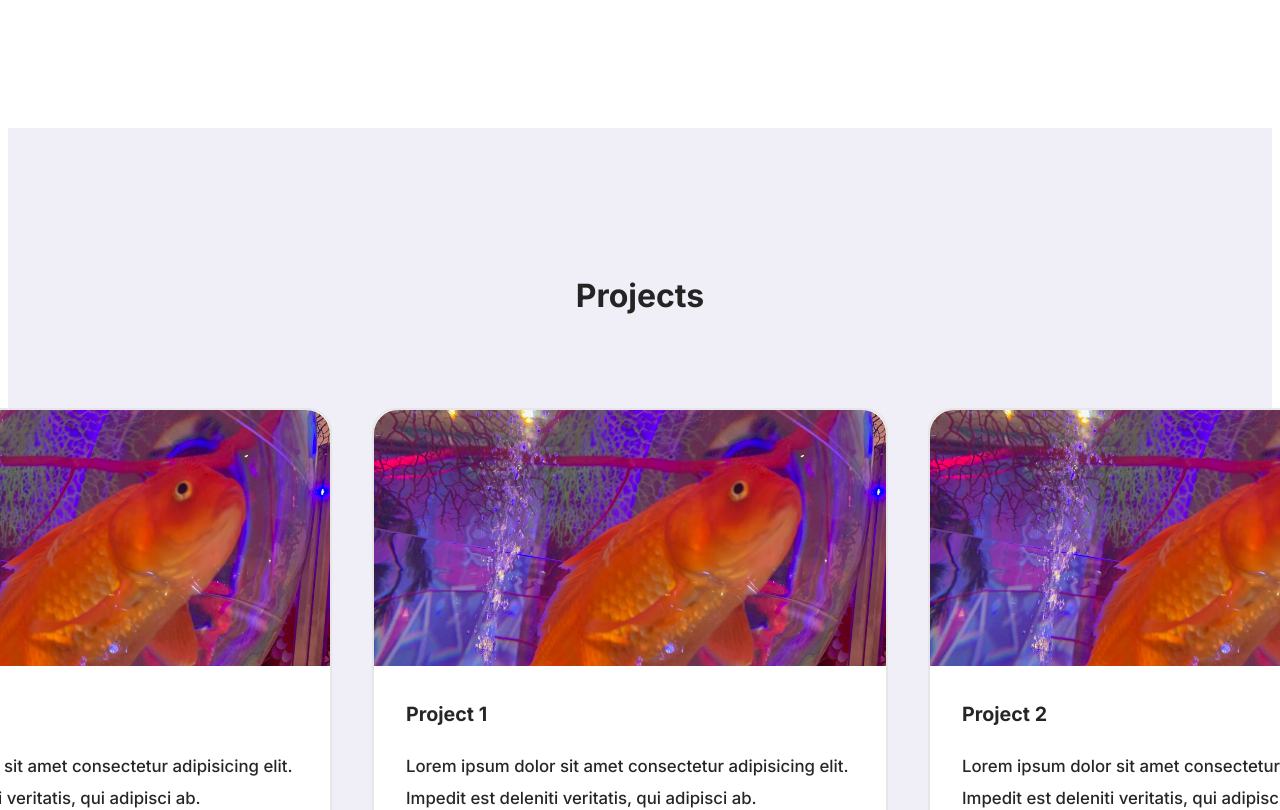
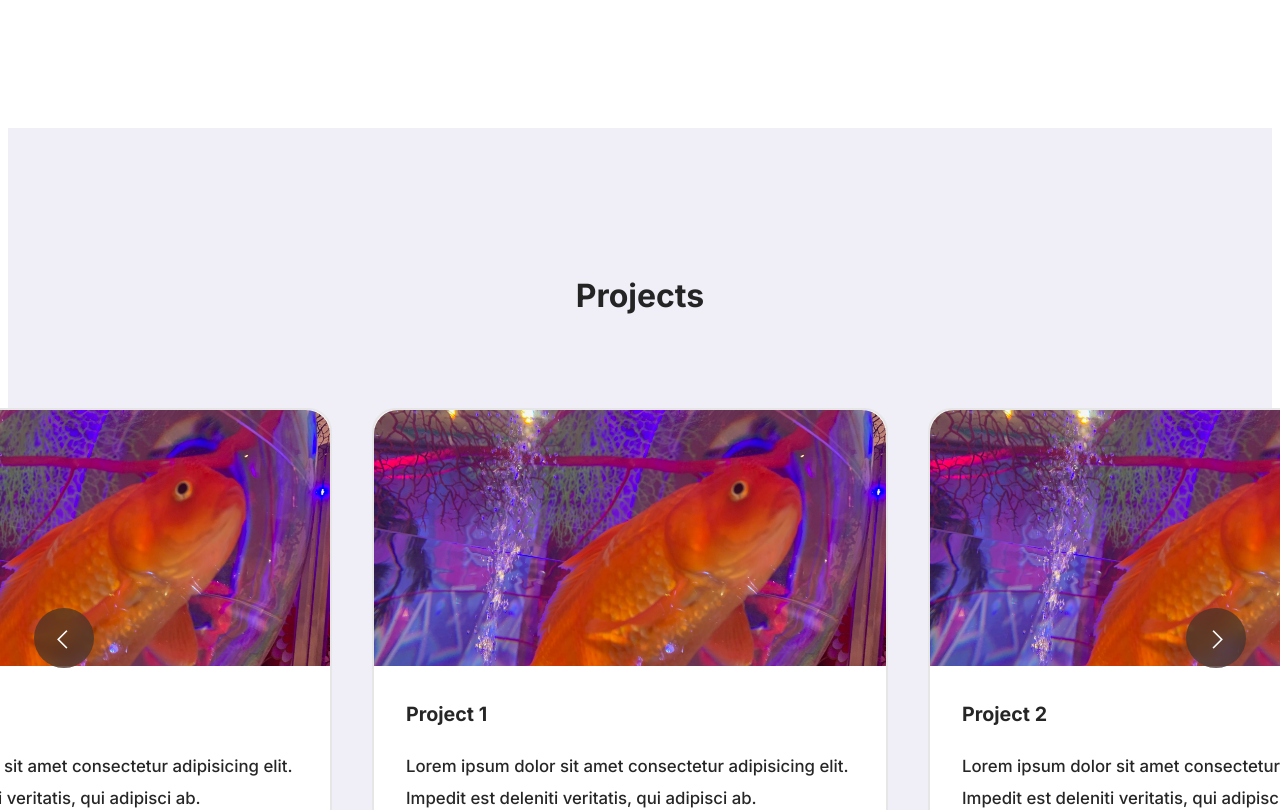
Before and after one commit to aizawa138/portfolio, a React (Vite) app: page / in a window 1280 px wide. Shown: the part 760-1570 px from the top of the page. Built offline with nearby package versions, Linux system fonts and the light colour scheme.

Commit message:
Create arrow button to move slides

```diff
--- a/src/components/Achievements/Achievements.jsx
+++ b/src/components/Achievements/Achievements.jsx
@@ -14,6 +14,8 @@ function Achievements() {
                     return <Card key={index} image={info.image} title={info.title} text={info.text}></Card>
                 })}
             </div>
+                <button className={styles.arrowButtonLeft}>&lt;</button>
+                <button className={styles.arrowButtonRight}>&gt;</button>
         </div>
     );
 
--- a/src/components/Achievements/Achievements.module.css
+++ b/src/components/Achievements/Achievements.module.css
@@ -1,5 +1,8 @@
+@import '../../assets/fonts/manrope.css';
+
 .achievementsBody {
     display: flex;
+    position: relative;
     flex-direction: column;
     background-color: hsl(252, 30%, 95%);
     margin: 250px auto;
@@ -23,3 +26,49 @@
     margin-left: -15vw;
     transition: transform 0.3s ease;
 }
+
+.arrowButtonLeft {
+    font-family: "Manrope";
+    display: flex;
+    justify-content: center;
+    font-weight: 200;
+    position: absolute;
+    top: 60vh;
+    left: 2vw;
+    width: 60px;
+    height: 60px;
+    z-index: 10;
+    background-color: rgba(44, 44, 44, 0.6);
+    backdrop-filter: blur(8px);
+    color: white;
+    border: none;
+    font-size: 2.5rem;
+    border-radius: 50%;
+    cursor: pointer;
+    transition: background-color 0.3s ease;
+}
+
+.arrowButtonRight {
+    font-family: "Manrope";
+    display: flex;
+    justify-content: center;
+    font-weight: 200;
+    position: absolute;
+    top: 60vh;
+    right: 2vw;
+    width: 60px;
+    height: 60px;
+    z-index: 10;
+    background-color: rgba(44, 44, 44, 0.6);
+    backdrop-filter: blur(8px);
+    color: white;
+    border: none;
+    font-size: 2.5rem;
+    border-radius: 50%;
+    cursor: pointer;
+    transition: background-color 0.3s ease;
+}
+
+.arrowButtonLeft:hover, .arrowButtonRight:hover {
+    background-color: rgba(44, 44, 44, 0.7);
+}
```
